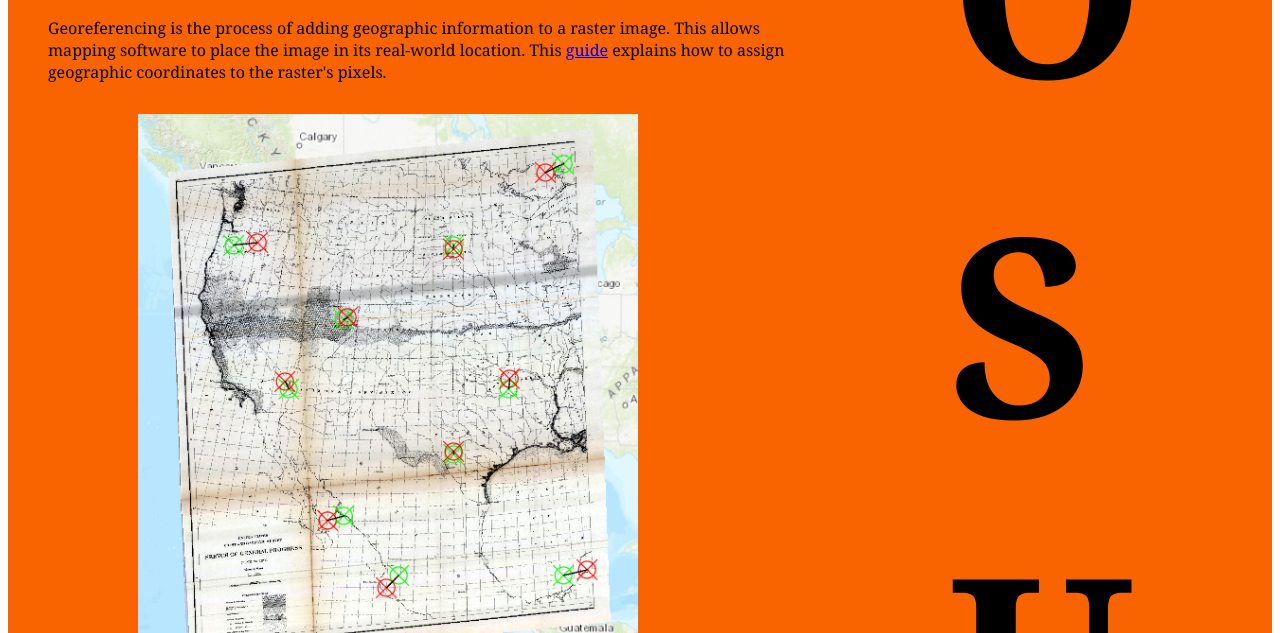
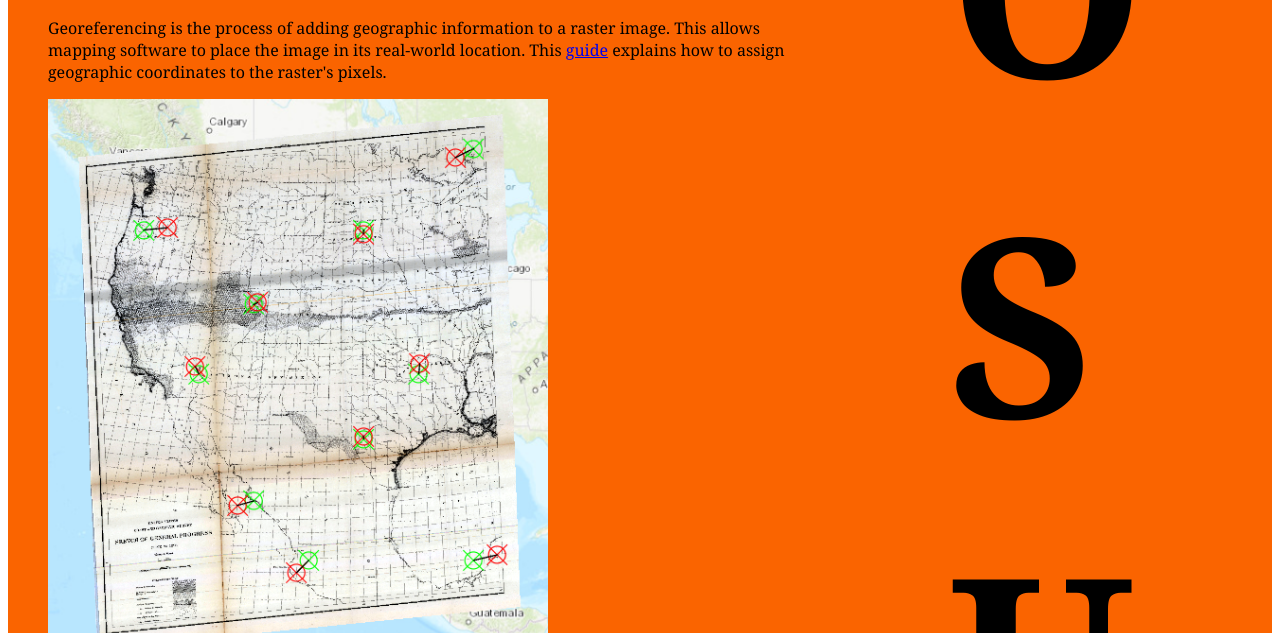
Before and after one commit to okstate-maps/website-guides, a plain HTML site: page index.html in a window 1280 px wide. Shown: the part 674-1307 px from the top of the page. Drawn offline with Linux system fonts and the light colour scheme.

Commit message:
Update index.html

```diff
--- a/index.html
+++ b/index.html
@@ -39,8 +39,6 @@
             }
             img {
                 width: 500px;
-                margin-left: 90px;
-                margin-top: 15px;
                 padding-left: 40px;
                 padding-right: 200px;
             }
```
